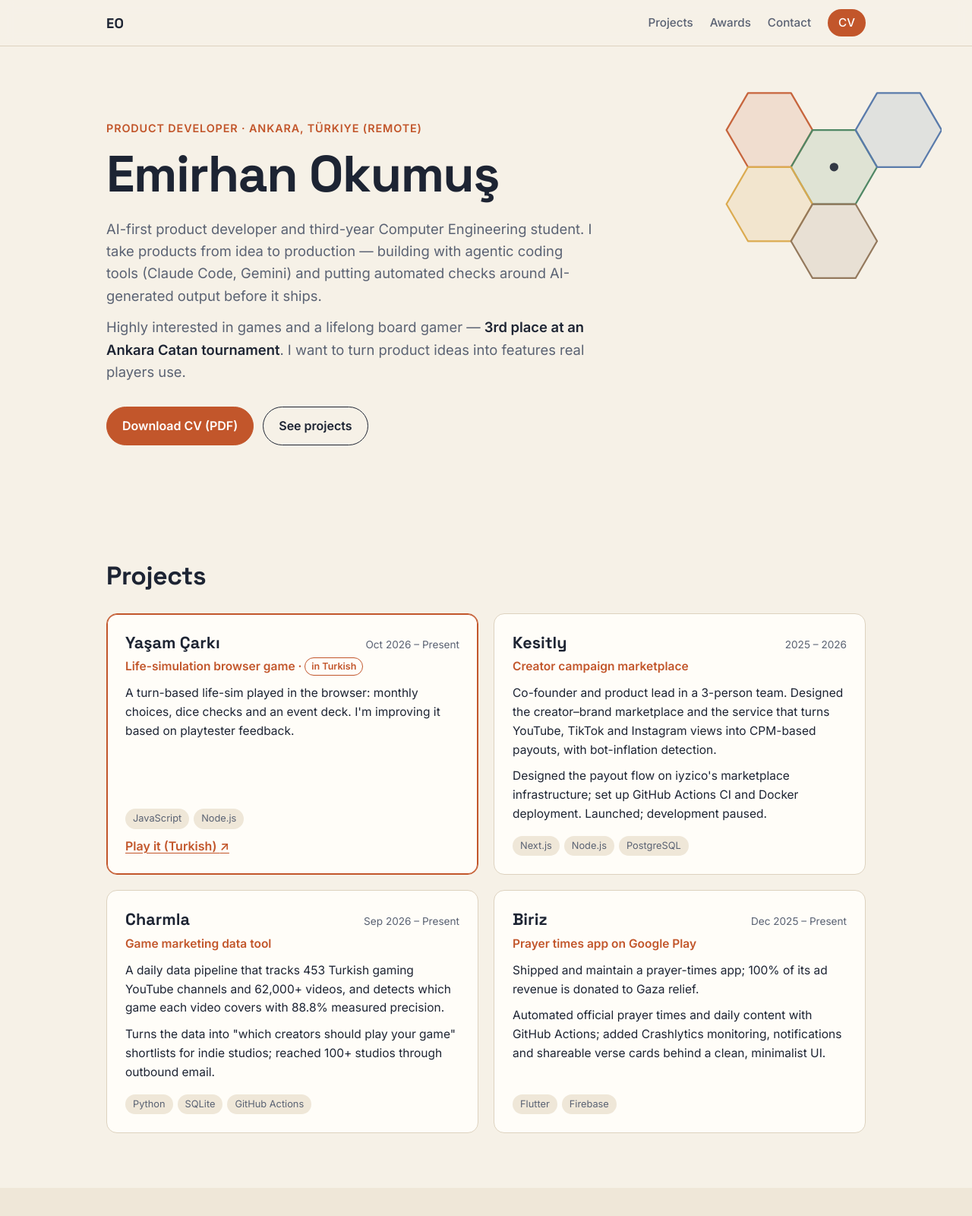
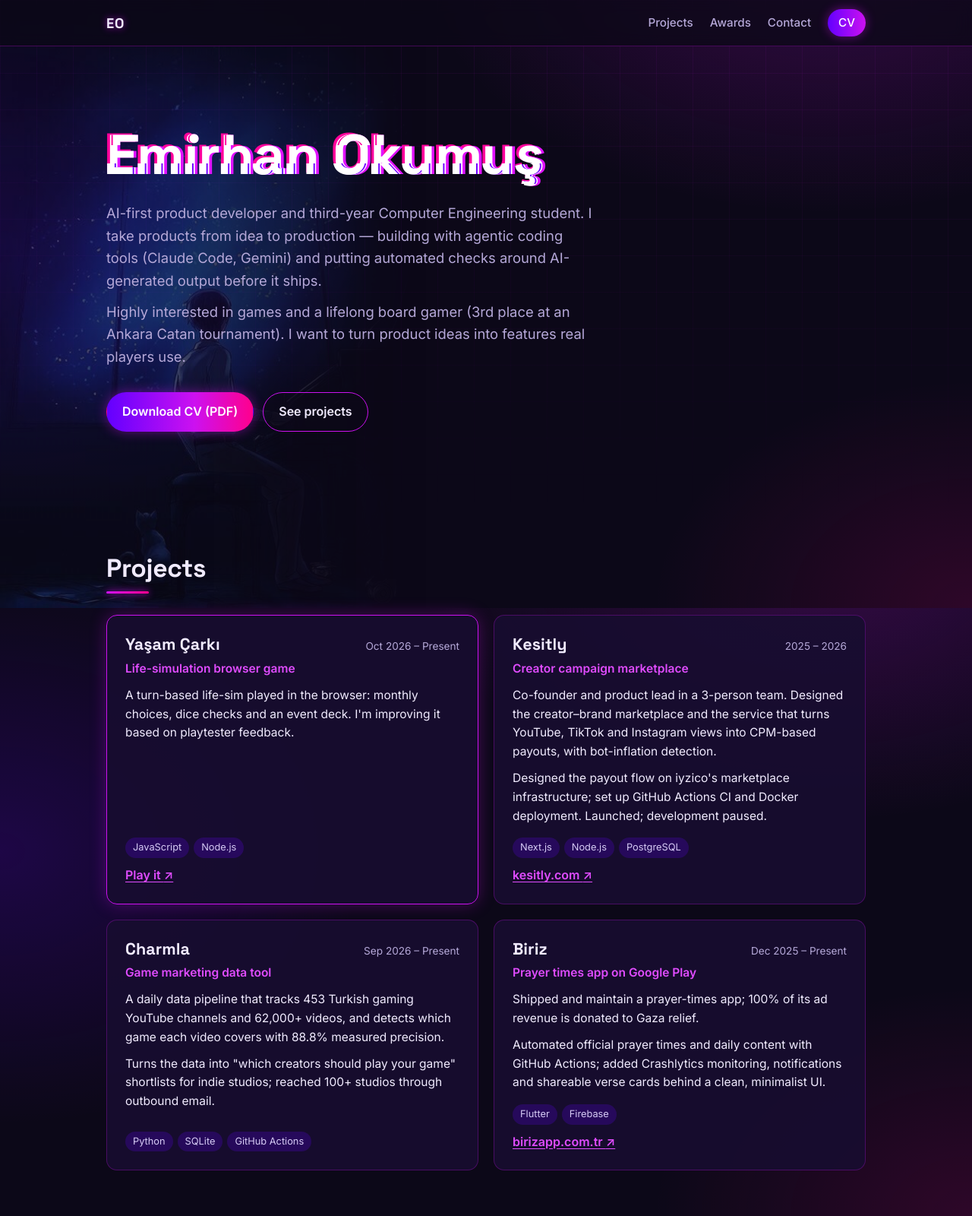
Before and after one commit to EmirS19/EmirS19.github.io, a plain HTML site: page index.html in a window 1280 px wide. Shown: the top 1600 px of the page at 76% size. Drawn offline with Linux system fonts and the light colour scheme.

Commit message:
Purple cyberpunk theme, glitch name, side images, project links
Co-Authored-By: Claude Opus 5.5 <noreply@anthropic.com>

```diff
--- a/index.html
+++ b/index.html
@@ -6,8 +6,9 @@
   <title>Emirhan Okumuş — Product Developer</title>
   <meta name="description" content="Emirhan Okumuş — third-year Computer Engineering student and AI-first product developer. Games, board games and products built from idea to production.">
   <meta property="og:title" content="Emirhan Okumuş — Product Developer">
-  <meta property="og:description" content="AI-first product developer, Computer Engineering student, lifelong board gamer.">
-  <meta name="theme-color" content="#f6f1e7">
+  <meta property="og:description" content="AI-first product developer and Computer Engineering student.">
+  <meta name="theme-color" content="#0c0818">
+  <meta name="color-scheme" content="dark">
   <link rel="icon" href="favicon.svg" type="image/svg+xml">
   <link rel="preconnect" href="https://fonts.googleapis.com">
   <link rel="preconnect" href="https://fonts.gstatic.com" crossorigin>
@@ -16,6 +17,16 @@
 </head>
 <body>
   <a class="skip" href="#main">Skip to content</a>
+
+  <!-- Side images (wide screens), as on the 2025 site -->
+  <div class="side side-left" aria-hidden="true">
+    <img src="img/piano.jpg" alt="">
+  </div>
+  <div class="side side-right" aria-hidden="true">
+    <img src="img/chess.jpg" alt="">
+    <img src="img/gaming.jpg" alt="">
+    <img src="img/music.jpg" alt="">
+  </div>
 
   <header class="top">
     <div class="wrap top-inner">
@@ -31,27 +42,16 @@
 
   <main id="main">
     <section class="hero">
-      <svg class="hexes" viewBox="0 0 300 260" aria-hidden="true">
-        <g fill="none" stroke-width="2">
-          <polygon class="h1" points="75,10 125,10 150,53 125,96 75,96 50,53"/>
-          <polygon class="h2" points="150,53 200,53 225,96 200,139 150,139 125,96"/>
-          <polygon class="h3" points="75,96 125,96 150,139 125,182 75,182 50,139"/>
-          <polygon class="h4" points="225,10 275,10 300,53 275,96 225,96 200,53"/>
-          <polygon class="h5" points="150,139 200,139 225,182 200,225 150,225 125,182"/>
-        </g>
-        <circle class="pip" cx="175" cy="96" r="5"/>
-      </svg>
       <div class="wrap">
-        <p class="eyebrow">Product Developer · Ankara, Türkiye (remote)</p>
-        <h1>Emirhan Okumuş</h1>
+        <h1 class="glitch" data-text="Emirhan Okumuş">Emirhan Okumuş</h1>
         <p class="lead">
           AI-first product developer and third-year Computer Engineering student.
           I take products from idea to production — building with agentic coding tools
           (Claude Code, Gemini) and putting automated checks around AI-generated output before it ships.
         </p>
         <p class="lead lead-2">
-          Highly interested in games and a lifelong board gamer —
-          <strong>3rd place at an Ankara Catan tournament</strong>. I want to turn product ideas into features real players use.
+          Highly interested in games and a lifelong board gamer (3rd place at an Ankara Catan tournament).
+          I want to turn product ideas into features real players use.
         </p>
         <div class="cta">
           <a class="btn btn-primary" href="Emirhan_Okumus_CV.pdf" download>Download CV (PDF)</a>
@@ -70,10 +70,10 @@
               <h3>Yaşam Çarkı</h3>
               <span class="date">Oct 2026 – Present</span>
             </div>
-            <p class="kicker">Life-simulation browser game · <span class="lang">in Turkish</span></p>
+            <p class="kicker">Life-simulation browser game</p>
             <p>A turn-based life-sim played in the browser: monthly choices, dice checks and an event deck. I'm improving it based on playtester feedback.</p>
             <ul class="tags"><li>JavaScript</li><li>Node.js</li></ul>
-            <a class="link" href="https://yasam-carki.onrender.com" target="_blank" rel="noopener">Play it (Turkish) <span aria-hidden="true">↗</span></a>
+            <a class="link" href="https://yasam-carki.onrender.com" target="_blank" rel="noopener">Play it <span aria-hidden="true">↗</span></a>
           </article>
 
           <article class="card">
@@ -85,6 +85,7 @@
             <p>Co-founder and product lead in a 3-person team. Designed the creator–brand marketplace and the service that turns YouTube, TikTok and Instagram views into CPM-based payouts, with bot-inflation detection.</p>
             <p>Designed the payout flow on iyzico's marketplace infrastructure; set up GitHub Actions CI and Docker deployment. Launched; development paused.</p>
             <ul class="tags"><li>Next.js</li><li>Node.js</li><li>PostgreSQL</li></ul>
+            <a class="link" href="https://kesitly.com" target="_blank" rel="noopener">kesitly.com <span aria-hidden="true">↗</span></a>
           </article>
 
           <article class="card">
@@ -107,6 +108,7 @@
             <p>Shipped and maintain a prayer-times app; 100% of its ad revenue is donated to Gaza relief.</p>
             <p>Automated official prayer times and daily content with GitHub Actions; added Crashlytics monitoring, notifications and shareable verse cards behind a clean, minimalist UI.</p>
             <ul class="tags"><li>Flutter</li><li>Firebase</li></ul>
+            <a class="link" href="https://birizapp.com.tr/" target="_blank" rel="noopener">birizapp.com.tr <span aria-hidden="true">↗</span></a>
           </article>
 
         </div>
@@ -156,6 +158,12 @@
             <dt>Off the keyboard</dt>
             <dd>Board games (Catan, competitive play), chess, piano, karate, motorsport.</dd>
           </dl>
+          <div class="mini-gallery" aria-hidden="true">
+            <img src="img/chess.jpg" alt="" loading="lazy">
+            <img src="img/gaming.jpg" alt="" loading="lazy">
+            <img src="img/music.jpg" alt="" loading="lazy">
+            <img src="img/piano.jpg" alt="" loading="lazy">
+          </div>
         </div>
         <div>
           <h2>Toolkit</h2>
--- a/styles.css
+++ b/styles.css
@@ -1,120 +1,202 @@
+/* Purple cyberpunk theme — palette from the 2025 site */
 :root {
-  --bg: #f6f1e7;
-  --bg-alt: #efe7d8;
-  --card: #fffdf8;
-  --ink: #1d2433;
-  --muted: #5a6273;
-  --line: #ddd2bf;
-  --accent: #c2562b;
-  --accent-ink: #ffffff;
-  --hex-1: #c2562b;
-  --hex-2: #3f7d58;
-  --hex-3: #d9a441;
-  --hex-4: #4a6fa5;
-  --hex-5: #8a6d4f;
+  --neon-purple: #cc11f0;
+  --deep-purple: #6300ff;
+  --neon-pink: #ff008d;
+  --light-purple: #d14eea;
+
+  --bg: #0c0818;
+  --bg-alt: rgba(22, 12, 44, .72);
+  --card: rgba(24, 14, 48, .9);
+  --ink: #f1ebff;
+  --muted: #b5a8d8;
+  --line: rgba(204, 17, 240, .28);
+  --accent: #e04cff;
   --radius: 14px;
-}
-
-@media (prefers-color-scheme: dark) {
-  :root {
-    --bg: #141821;
-    --bg-alt: #1a1f2a;
-    --card: #1f2531;
-    --ink: #ece7dd;
-    --muted: #a3a9b6;
-    --line: #2f3646;
-    --accent: #e57a4c;
-    --accent-ink: #141821;
-    --hex-1: #e57a4c;
-    --hex-2: #6fb38a;
-    --hex-3: #e8bf63;
-    --hex-4: #7f9fd1;
-    --hex-5: #b8987a;
-  }
+  color-scheme: dark;
 }
 
 * { box-sizing: border-box; margin: 0; padding: 0; }
 
-html { scroll-behavior: smooth; -webkit-text-size-adjust: 100%; }
+html { scroll-behavior: smooth; -webkit-text-size-adjust: 100%; background: var(--bg); }
 
 body {
-  background: var(--bg);
+  min-height: 100vh;
   color: var(--ink);
   font: 400 1rem/1.6 Inter, system-ui, -apple-system, "Segoe UI", sans-serif;
   overflow-x: hidden;
+  background:
+    radial-gradient(900px 600px at 85% -10%, rgba(204, 17, 240, .22), transparent 60%),
+    radial-gradient(800px 600px at 0% 40%, rgba(99, 0, 255, .20), transparent 60%),
+    radial-gradient(700px 500px at 100% 100%, rgba(255, 0, 141, .14), transparent 60%),
+    var(--bg);
+  background-attachment: fixed;
+}
+
+/* faint grid */
+body::before {
+  content: ""; position: fixed; inset: 0; z-index: 0; pointer-events: none;
+  background-image:
+    linear-gradient(rgba(204, 17, 240, .07) 1px, transparent 1px),
+    linear-gradient(90deg, rgba(204, 17, 240, .07) 1px, transparent 1px);
+  background-size: 48px 48px;
+  mask-image: linear-gradient(to bottom, #000 0%, transparent 85%);
+  -webkit-mask-image: linear-gradient(to bottom, #000 0%, transparent 85%);
 }
 
 a { color: inherit; }
 
 .wrap { width: 100%; max-width: 1040px; margin: 0 auto; padding: 0 20px; }
+main, .top, .foot { position: relative; z-index: 1; }
 
 .skip {
-  position: absolute; left: -999px; top: 8px;
-  background: var(--accent); color: var(--accent-ink); padding: 8px 12px; border-radius: 8px;
+  position: absolute; left: -999px; top: 8px; z-index: 20;
+  background: var(--accent); color: #0c0818; padding: 8px 12px; border-radius: 8px;
 }
-.skip:focus { left: 8px; z-index: 10; }
+.skip:focus { left: 8px; }
+
+/* Side images (2025 site layout) */
+.side { position: fixed; z-index: 0; pointer-events: none; }
+.side-left { top: 0; left: 0; height: 100vh; }
+.side-left img {
+  height: 100vh; width: auto; display: block; opacity: .3;
+  mask-image: linear-gradient(to right, #000 40%, transparent 100%);
+  -webkit-mask-image: linear-gradient(to right, #000 40%, transparent 100%);
+}
+.side-right {
+  top: 0; right: 0; height: 100vh; width: 170px; z-index: 2;
+  display: none; flex-direction: column; justify-content: space-evenly; align-items: center;
+  padding-top: 60px;
+}
+.side-right img {
+  width: 130px; height: auto; max-height: 26vh; object-fit: cover;
+  border-radius: 10px; opacity: .65;
+  border: 1px solid var(--line);
+  box-shadow: 0 0 18px rgba(204, 17, 240, .25);
+}
+
+@media (min-width: 1360px) {
+  .side-right { display: flex; }
+  .mini-gallery { display: none !important; }
+}
 
 /* Header */
 .top {
   position: sticky; top: 0; z-index: 5;
-  background: color-mix(in srgb, var(--bg) 88%, transparent);
-  backdrop-filter: blur(8px);
+  background: rgba(12, 8, 24, .78);
+  backdrop-filter: blur(10px);
+  -webkit-backdrop-filter: blur(10px);
   border-bottom: 1px solid var(--line);
 }
 .top-inner { display: flex; align-items: center; justify-content: space-between; height: 60px; }
 .logo {
-  font: 700 1.15rem "Space Grotesk", sans-serif; text-decoration: none; letter-spacing: .02em;
+  font: 700 1.15rem "Space Grotesk", sans-serif; text-decoration: none; letter-spacing: .04em;
+  text-shadow: 0 0 10px rgba(204, 17, 240, .7);
 }
 nav { display: flex; gap: 22px; align-items: center; }
 nav a { text-decoration: none; color: var(--muted); font-weight: 500; font-size: .95rem; }
-nav a:hover { color: var(--ink); }
+nav a:hover { color: var(--ink); text-shadow: 0 0 8px var(--neon-purple); }
 nav .nav-cv {
-  color: var(--accent-ink); background: var(--accent);
+  color: #fff; background: linear-gradient(90deg, var(--deep-purple), var(--neon-purple));
   padding: 6px 14px; border-radius: 999px;
+  box-shadow: 0 0 14px rgba(204, 17, 240, .45);
 }
-nav .nav-cv:hover { color: var(--accent-ink); filter: brightness(1.05); }
 
 /* Hero */
-.hero { position: relative; padding: 96px 0 80px; overflow: hidden; }
-.hexes {
-  position: absolute; right: max(-40px, calc(50% - 600px)); top: 50px;
-  width: 340px; height: auto; opacity: .9; pointer-events: none;
-}
-.hexes polygon { stroke-linejoin: round; }
-.hexes .h1 { stroke: var(--hex-1); fill: color-mix(in srgb, var(--hex-1) 14%, transparent); }
-.hexes .h2 { stroke: var(--hex-2); fill: color-mix(in srgb, var(--hex-2) 14%, transparent); }
-.hexes .h3 { stroke: var(--hex-3); fill: color-mix(in srgb, var(--hex-3) 16%, transparent); }
-.hexes .h4 { stroke: var(--hex-4); fill: color-mix(in srgb, var(--hex-4) 14%, transparent); }
-.hexes .h5 { stroke: var(--hex-5); fill: color-mix(in srgb, var(--hex-5) 14%, transparent); }
-.hexes .pip { fill: var(--ink); }
-
-.hero .wrap { position: relative; }
+.hero { position: relative; padding: 104px 0 88px; overflow: hidden; }
 .eyebrow {
   color: var(--accent); font-weight: 600; font-size: .9rem;
-  letter-spacing: .06em; text-transform: uppercase; margin-bottom: 14px;
+  letter-spacing: .08em; text-transform: uppercase; margin-bottom: 14px;
 }
 h1 {
-  font: 700 clamp(2.4rem, 6vw, 4.2rem)/1.05 "Space Grotesk", sans-serif;
-  letter-spacing: -.02em; margin-bottom: 22px;
+  font: 700 clamp(2.4rem, 6.5vw, 4.6rem)/1.05 "Space Grotesk", sans-serif;
+  letter-spacing: -.01em; margin-bottom: 24px; color: #f4eef6;
 }
 .lead { font-size: 1.15rem; color: var(--muted); max-width: 640px; }
-.lead strong { color: var(--ink); font-weight: 600; }
 .lead-2 { margin-top: 12px; }
-.cta { display: flex; flex-wrap: wrap; gap: 12px; margin-top: 30px; }
+.cta { display: flex; flex-wrap: wrap; gap: 12px; margin-top: 32px; }
 .btn {
   display: inline-block; text-decoration: none; font-weight: 600;
-  padding: 12px 20px; border-radius: 999px; border: 1.5px solid var(--ink);
+  padding: 12px 20px; border-radius: 999px; border: 1.5px solid var(--neon-purple);
+  background: rgba(12, 8, 24, .5);
+  transition: box-shadow .2s ease;
 }
-.btn:hover { background: var(--bg-alt); }
-.btn-primary { background: var(--accent); border-color: var(--accent); color: var(--accent-ink); }
-.btn-primary:hover { background: var(--accent); filter: brightness(1.06); }
+.btn:hover { box-shadow: 0 0 18px rgba(204, 17, 240, .55); }
+.btn-primary {
+  border-color: transparent; color: #fff;
+  background: linear-gradient(90deg, var(--deep-purple), var(--neon-purple) 60%, var(--neon-pink));
+  box-shadow: 0 0 16px rgba(204, 17, 240, .45);
+}
+
+/* Glitch name (from the 2025 site) — only on the name */
+.glitch {
+  position: relative; display: inline-block;
+  text-shadow: .05em 0 0 var(--neon-purple), -.05em -.025em 0 var(--neon-pink), -.025em .05em 0 var(--deep-purple);
+  animation: glitch 3s steps(1) infinite, glow 4s ease-in-out infinite;
+}
+.glitch::before, .glitch::after {
+  content: attr(data-text);
+  position: absolute; top: 0; left: 0; width: 100%; height: 100%;
+  pointer-events: none;
+}
+.glitch::before {
+  left: 2px; text-shadow: -2px 0 var(--neon-pink);
+  clip-path: polygon(0 0, 100% 0, 100% 33%, 0 33%);
+  animation: glitch-top 3s infinite linear alternate-reverse;
+}
+.glitch::after {
+  left: -2px; text-shadow: 2px 0 var(--deep-purple);
+  clip-path: polygon(0 66%, 100% 66%, 100% 100%, 0 100%);
+  animation: glitch-bottom 3s infinite linear alternate-reverse;
+}
+@keyframes glitch {
+  0%, 25%, 45%, 65%, 85%, 100% {
+    text-shadow: .05em 0 0 var(--neon-purple), -.05em -.025em 0 var(--neon-pink);
+    transform: translate(0);
+  }
+  30% { transform: translate(-9px, 1px); }
+  35% { transform: translate(-15px, -1px); }
+  40% { transform: translate(6px, 1px); }
+  50% { transform: translate(12px, -2px); }
+  55% { transform: translate(-6px, 1px); }
+  70% {
+    transform: translate(15px, -1px);
+    text-shadow: .05em 0 0 var(--neon-purple), -.05em -.025em 0 var(--neon-pink), 0 0 15px var(--neon-purple);
+  }
+  75% { transform: translate(-12px, 2px); }
+  80% { transform: translate(9px, -1px); }
+}
+@keyframes glow {
+  0%, 100% { filter: brightness(100%); }
+  50% { filter: brightness(120%); }
+  75% { filter: brightness(140%) blur(.5px); }
+  85% { filter: brightness(130%); }
+}
+@keyframes glitch-top {
+  0%, 100% { transform: translate(0); }
+  50% { transform: translate(-5px, -1px); }
+  75% { transform: translate(5px, 1px); }
+}
+@keyframes glitch-bottom {
+  0%, 100% { transform: translate(0); }
+  50% { transform: translate(5px, 1px); }
+  75% { transform: translate(-5px, -1px); }
+}
 
 /* Sections */
 .section { padding: 72px 0; }
-.section-alt { background: var(--bg-alt); }
+.section-alt {
+  background: var(--bg-alt);
+  border-top: 1px solid var(--line); border-bottom: 1px solid var(--line);
+}
 h2 {
   font: 700 clamp(1.6rem, 3.4vw, 2.1rem)/1.2 "Space Grotesk", sans-serif;
   margin-bottom: 28px; letter-spacing: -.01em;
+}
+h2::after {
+  content: ""; display: block; width: 56px; height: 3px; margin-top: 10px; border-radius: 3px;
+  background: linear-gradient(90deg, var(--neon-purple), var(--neon-pink));
+  box-shadow: 0 0 10px var(--neon-purple);
 }
 
 /* Project cards */
@@ -122,8 +204,10 @@ h2 {
 .card {
   background: var(--card); border: 1px solid var(--line); border-radius: var(--radius);
   padding: 24px; display: flex; flex-direction: column; gap: 10px;
+  transition: border-color .2s ease, box-shadow .2s ease;
 }
-.card-feature { border-color: var(--accent); box-shadow: 0 0 0 1px var(--accent) inset; }
+.card:hover { border-color: var(--neon-purple); box-shadow: 0 0 22px rgba(204, 17, 240, .25); }
+.card-feature { border-color: var(--neon-purple); box-shadow: 0 0 22px rgba(204, 17, 240, .3); }
 .card-head { display: flex; justify-content: space-between; align-items: baseline; gap: 12px; flex-wrap: wrap; }
 .card h3 { font: 700 1.35rem "Space Grotesk", sans-serif; }
 .date { color: var(--muted); font-size: .85rem; white-space: nowrap; }
@@ -136,9 +220,10 @@ h2 {
 .tags { list-style: none; display: flex; flex-wrap: wrap; gap: 6px; margin-top: auto; padding-top: 6px; }
 .tags li {
   font-size: .8rem; padding: 3px 10px; border-radius: 999px;
-  background: var(--bg-alt); color: var(--muted);
+  background: rgba(99, 0, 255, .22); color: #d6cbf5;
 }
 .link { font-weight: 600; color: var(--accent); text-underline-offset: 3px; }
+.link:hover { text-shadow: 0 0 8px var(--neon-purple); }
 
 /* Awards */
 .awards { list-style: none; display: grid; gap: 14px; }
@@ -156,6 +241,13 @@ h2 {
 .facts dt:first-child { margin-top: 0; }
 .facts dd { color: var(--muted); }
 
+/* Photos in-flow when there is no room at the sides */
+.mini-gallery { display: grid; grid-template-columns: repeat(4, 1fr); gap: 10px; margin-top: 18px; max-width: 420px; }
+.mini-gallery img {
+  width: 100%; aspect-ratio: 3 / 4; object-fit: cover; display: block;
+  border-radius: 10px; border: 1px solid var(--line); opacity: .85;
+}
+
 /* Contact */
 .contact-lead { color: var(--muted); margin: -12px 0 20px; }
 .contact { list-style: none; display: flex; flex-wrap: wrap; gap: 12px; }
@@ -164,7 +256,7 @@ h2 {
   background: var(--card); border: 1px solid var(--line); border-radius: 999px; padding: 10px 18px;
   overflow-wrap: anywhere;
 }
-.contact a:hover { border-color: var(--accent); color: var(--accent); }
+.contact a:hover { border-color: var(--neon-purple); box-shadow: 0 0 14px rgba(204, 17, 240, .4); }
 
 .foot { padding: 28px 20px 40px; color: var(--muted); font-size: .85rem; }
 
@@ -175,13 +267,13 @@ a:focus-visible { outline: 2px solid var(--accent); outline-offset: 3px; border-
   .wrap { padding: 0 16px; }
   nav { gap: 14px; }
   nav a { font-size: .9rem; }
-  .hero { padding: 56px 0 56px; }
-  .hexes { width: 190px; right: -50px; top: 14px; opacity: .45; }
+  .hero { padding: 60px 0 56px; }
   .lead { font-size: 1.05rem; }
   .grid, .two-col { grid-template-columns: 1fr; }
   .two-col { gap: 40px; }
   .section { padding: 56px 0; }
   .awards li { grid-template-columns: 48px 1fr; gap: 12px; }
+  .side-left img { opacity: .2; }
 }
 
 @media (max-width: 380px) {
@@ -190,4 +282,5 @@ a:focus-visible { outline: 2px solid var(--accent); outline-offset: 3px; border-
 
 @media (prefers-reduced-motion: reduce) {
   html { scroll-behavior: auto; }
+  .glitch, .glitch::before, .glitch::after { animation: none !important; }
 }
```
Also changed, not shown: favicon.svg, img/chess.jpg (added), img/gaming.jpg (added), img/music.jpg (added), img/piano.jpg (added).
